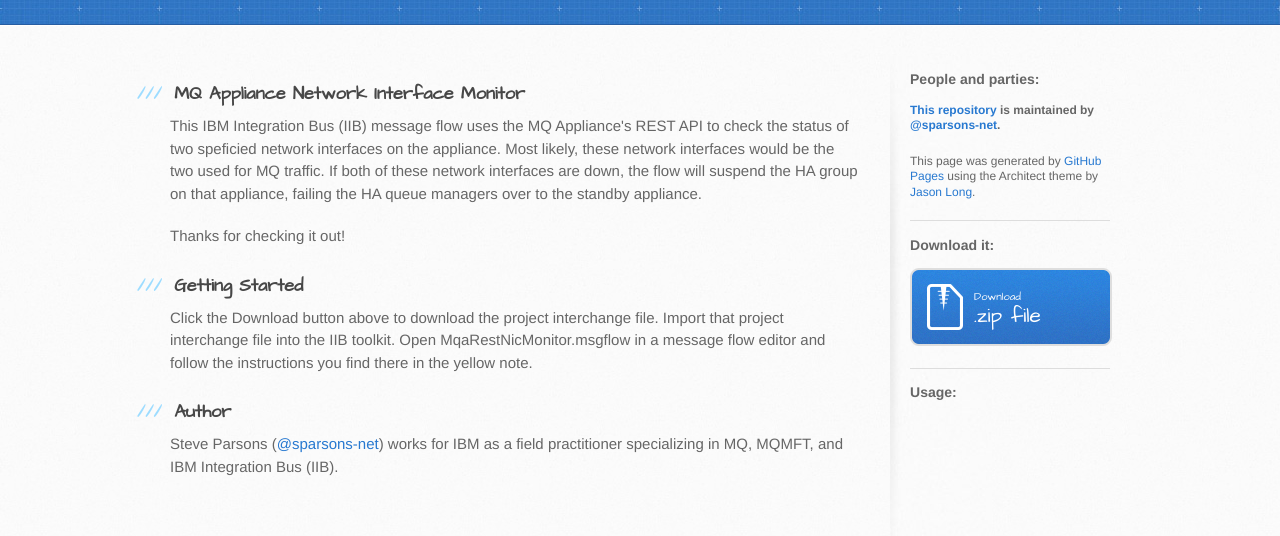
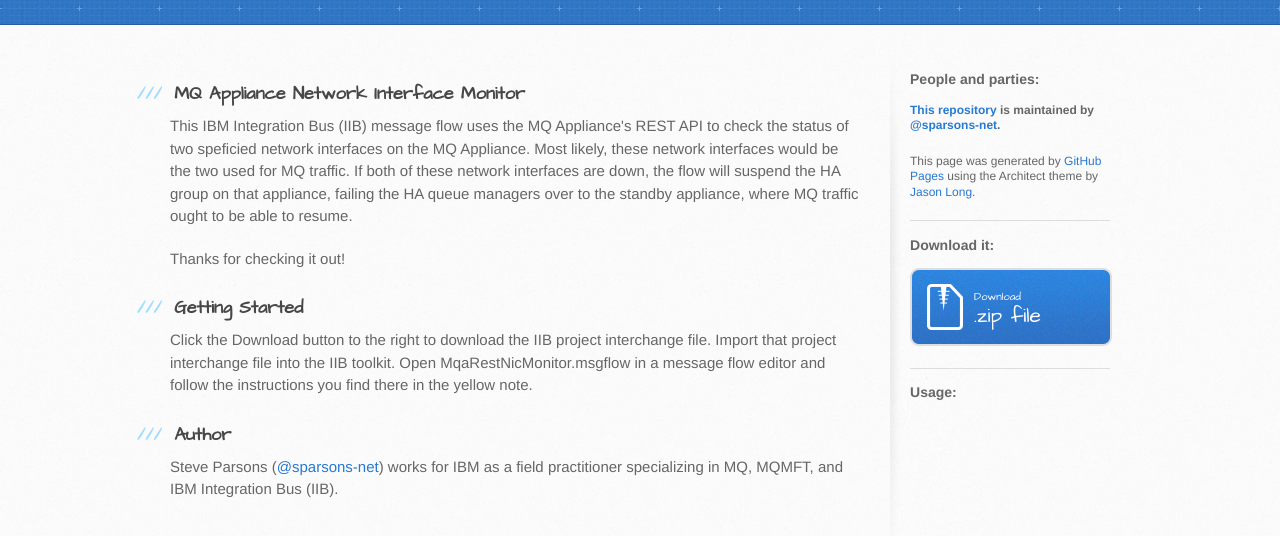
Before and after one commit to sparsons-net/mq-appliance-rest-nic-monitor, a plain HTML site: page index.html in a window 1280 px wide. Shown: the part 392-928 px from the top of the page. Drawn offline with Linux system fonts and the light colour scheme; no server answers.

Commit message:
corrections to dlcounter.js and to index.html

```diff
--- a/index.html
+++ b/index.html
@@ -32,12 +32,12 @@
           <h3>
 <a id="welcome-to-github-pages" class="anchor" href="#welcome-to-github-pages" aria-hidden="true"><span aria-hidden="true" class="octicon octicon-link"></span></a>MQ Appliance Network Interface Monitor</h3>
 
-<p>This IBM Integration Bus (IIB) message flow uses the MQ Appliance's REST API to check the status of two speficied network interfaces on the appliance. Most likely, these network interfaces would be the two used for MQ traffic. If both of these network interfaces are down, the flow will suspend the HA group on that appliance, failing the HA queue managers over to the standby appliance.</p>
+<p>This IBM Integration Bus (IIB) message flow uses the MQ Appliance's REST API to check the status of two speficied network interfaces on the MQ Appliance. Most likely, these network interfaces would be the two used for MQ traffic. If both of these network interfaces are down, the flow will suspend the HA group on that appliance, failing the HA queue managers over to the standby appliance, where MQ traffic ought to be able to resume.</p>
 <p>Thanks for checking it out!</p>
 <h3>
 <a id="designer-templates" class="anchor" href="#designer-templates" aria-hidden="true"><span aria-hidden="true" class="octicon octicon-link"></span></a>Getting Started</h3>
 
-<p>Click the Download button above to download the project interchange file. Import that project interchange file into the IIB toolkit. Open MqaRestNicMonitor.msgflow in a message flow editor and follow the instructions you find there in the yellow note.</p>
+<p>Click the Download button to the right to download the IIB project interchange file. Import that project interchange file into the IIB toolkit. Open MqaRestNicMonitor.msgflow in a message flow editor and follow the instructions you find there in the yellow note.</p>
 
 <!--h3>
 <a id="creating-pages-manually" class="anchor" href="#creating-pages-manually" aria-hidden="true"><span aria-hidden="true" class="octicon octicon-link"></span></a>Creating pages manually</h3>
--- a/javascripts/dlcounter.js
+++ b/javascripts/dlcounter.js
@@ -57,7 +57,7 @@
 
 // function for getting release stats
 function getStats() {
-    var url = "https://api.github.com/repos/ibm-messaging/mq-mft-file-ordering/releases";
+    var url = "https://api.github.com/repos/sparsons-net/mq-appliance-rest-nic-monitor/releases";
     $.getJSON(url, showStats).fail(showStats);
 }
 
```
